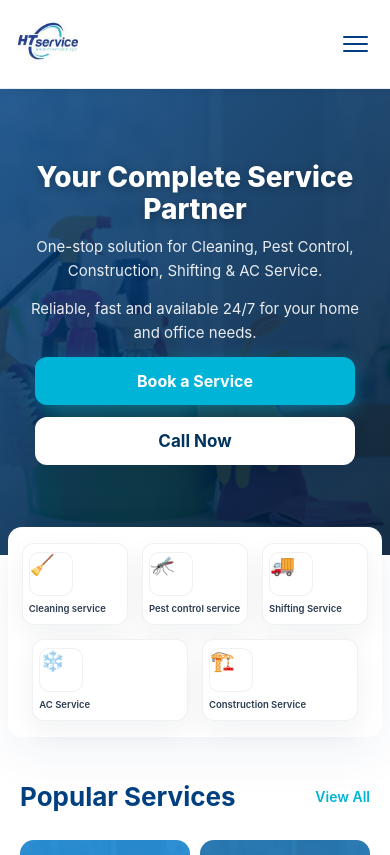
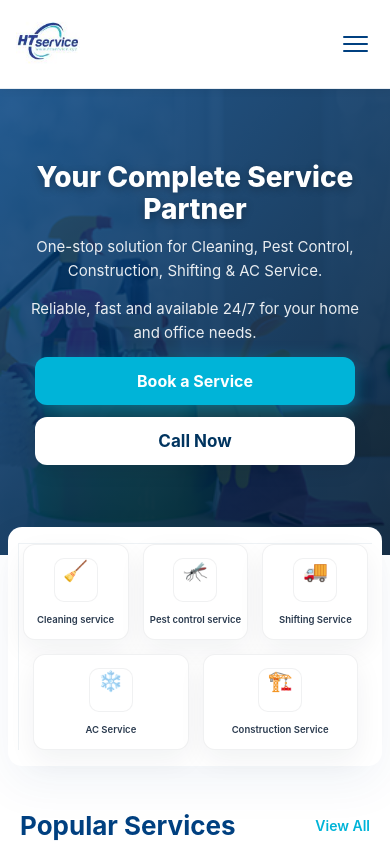
Before and after one commit to RetroRabiul/HTService, a Next.js app: page / in a window 390 px wide. Shown: the top 855 px of the page. Built offline with nearby package versions, Linux system fonts and the light colour scheme.

Commit message:
mobile service border

```diff
--- a/styles/Home.module.css
+++ b/styles/Home.module.css
@@ -144,16 +144,30 @@
   position: relative;
   z-index: 10;
 }
-  .categoriesGrid { display: flex; flex-wrap: wrap; gap: 0; justify-content: center; }
+  .categoriesGrid { display: flex; flex-wrap: wrap; gap: 0; justify-content: center; border-top: 1px solid #eef2f5; border-left: 1px solid #eef2f5; }
   .categoriesGrid > .categoryTile { flex: 0 0 25%; max-width: 25%; box-sizing: border-box; margin: 0; }
   /* ensure consistent 3-column-ish layout on very small screens if space is tight */
   @media (max-width: 420px) {
     .categoriesGrid > .categoryTile { flex: 0 0 33.3333%; max-width: 33.3333%; }
   }
-  .categoryTile { gap:6px; padding:12px 6px; border: 1px solid #eef2f5; background: #ffffff; border-radius: 0; box-shadow: none; }
-  .categoryTile + .categoryTile { /* no extra spacing, borders will create the grid lines */ }
-  .categoryIcon { width:44px; height:44px; font-size:20px; border-radius:8px; background: transparent; box-shadow: none; border: none; }
-  .categoryLabel { font-size:10px; }
+  .categoryTile {
+    display:flex;
+    flex-direction:column;
+    align-items:center;
+    justify-content:center;
+    text-align:center;
+    gap:6px;
+    padding:16px 6px;
+    min-height:96px;
+    background: #ffffff;
+    border-radius: 0;
+    box-shadow: none;
+    border-right: 1px solid #eef2f5;
+    border-bottom: 1px solid #eef2f5;
+  }
+  .categoryTile + .categoryTile { }
+  .categoryIcon { width: auto; height: auto; font-size:22px; border-radius:0; background: transparent; box-shadow: none; border: none; display:block; }
+  .categoryLabel { font-size:11px; margin-top:6px; }
   .subserviceItem { padding: 8px 10px; font-size: 13px; }
   .popularGrid { grid-template-columns: repeat(2, 1fr); gap:10px; }
 
```
